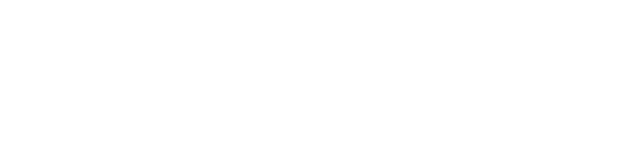
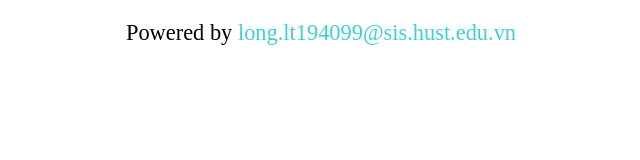
Before and after one commit to JJLEE-20194099/frontend_master, a plain HTML site: page travel/index.html in a window 1280 px wide. Shown: the whole page, without its empty margins (319-959 px from the left). Drawn offline with nearby package versions, Linux system fonts and the light colour scheme; a web font is replaced by a local one.

Commit message:
Add powered by component

```diff
--- a/travel/assets/css/base.css
+++ b/travel/assets/css/base.css
@@ -0,0 +1,7 @@
+:root {
+    --primary-color: rgb(63, 208, 212);
+    --white-color: #ffffff;
+    --text-color: #212121;
+    --text-small-color: rgb(105, 104, 104);
+    --header-height: 78px;
+}
--- a/travel/assets/css/main.css
+++ b/travel/assets/css/main.css
@@ -0,0 +1,17 @@
+
+/* Footer */
+.footer__powered {
+    display: block;
+    width: 100%;
+    line-height: 50px;
+    font-size: 1.4rem;
+    text-align: center;
+    height: 50px;
+}
+
+.footer__powered-link {
+    text-decoration: none;
+    font-size: 1.4rem;
+    font-weight: 500;
+    color: var(--primary-color);
+}
--- a/travel/index.html
+++ b/travel/index.html
@@ -19,6 +19,15 @@
     <link rel="stylesheet" href="./assets/font/themify-icons-font/themify-icons/themify-icons.css">
 </head>
 <body>
+    <div class="travel">
+        <footer class="footer">
+            <div>
+                <div class="footer__powered">
+                    <span>Powered by <a href="mailto:long.lt194099@sis.hust.edu.vn" class="footer__powered-link">long.lt194099@sis.hust.edu.vn</a></span>
+                </div>
+            </div>
+        </footer>
+    </div>
 
 </body>
 </html>
```
